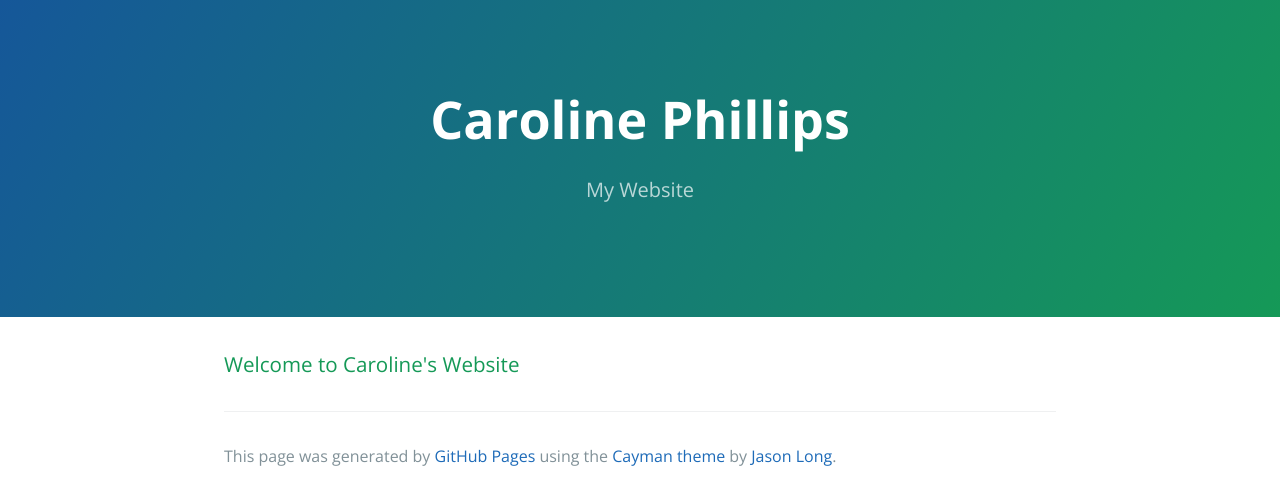
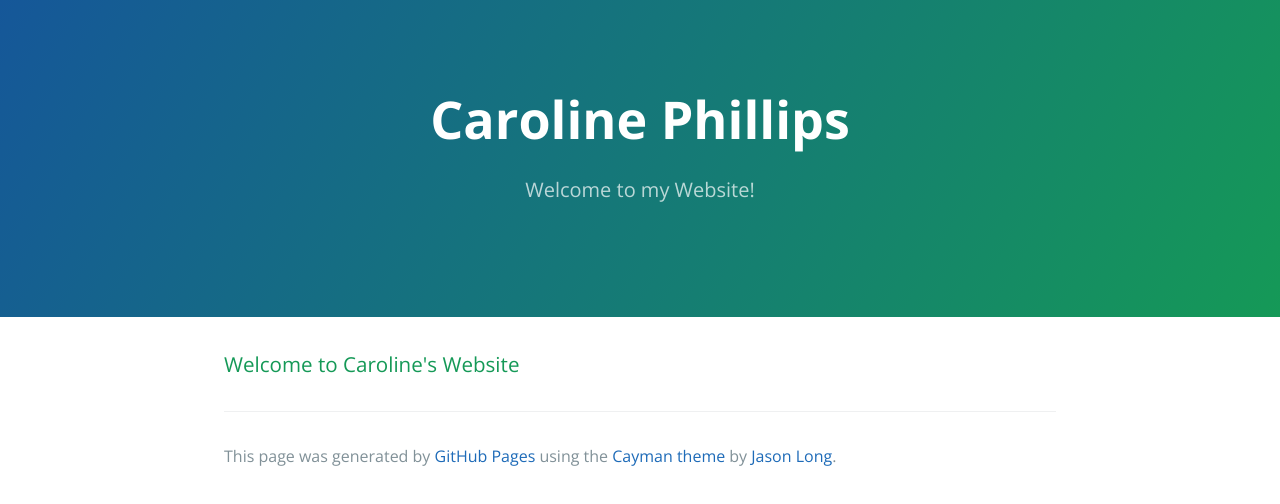
Before and after one commit to carolinephillips/carolinephillips.github.io, a plain HTML site: page index.html in a window 1280 px wide. Drawn offline with nearby package versions, Linux system fonts and the light colour scheme.

Commit message:
Update index.html

```diff
--- a/index.html
+++ b/index.html
@@ -12,7 +12,7 @@
   <body>
     <section class="page-header">
       <h1 class="project-name">Caroline Phillips</h1>
-      <h2 class="project-tagline">My Website </h2>
+      <h2 class="project-tagline">Welcome to my Website! </h2>
     </section>
 
     <section class="main-content">
```
